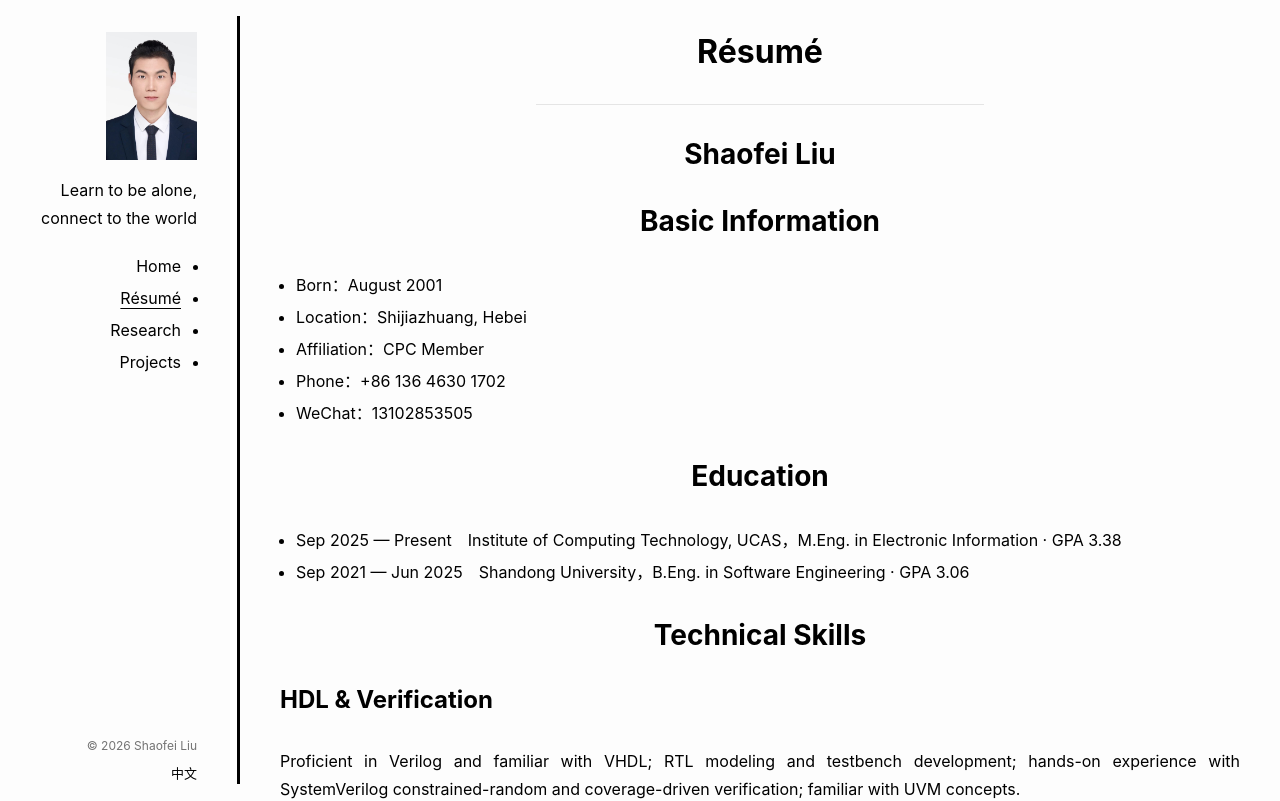
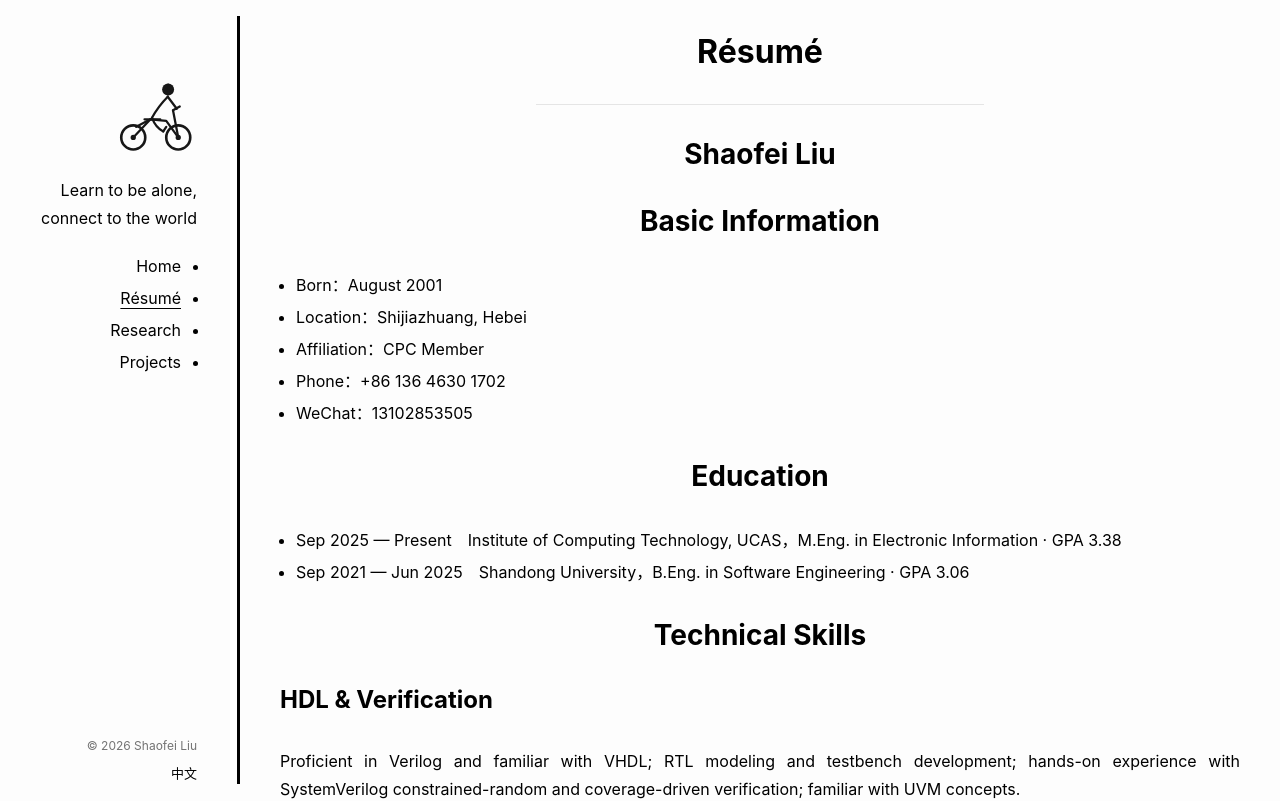
Before and after one commit to jijihuanhuan/shaofei-liu-portfolio, a Next.js app: page /en/resume in a window 1280 px wide. Shown: the top 801 px of the page. Built offline with nearby package versions, Linux system fonts and the light colour scheme.

Commit message:
avatar: line-art motorcycle rider illustration

```diff
--- a/app/components/SiteShell.tsx
+++ b/app/components/SiteShell.tsx
@@ -74,7 +74,7 @@ export function SiteShell({
   const name = lang === "zh" ? "刘绍飞" : "Shaofei Liu";
   const slogan =
     lang === "zh" ? "学会独处，连接世界" : "Learn to be alone, connect to the world";
-  const avatar = `${process.env.NEXT_PUBLIC_BASE_PATH || ""}/portrait.jpg`;
+  const avatar = `${process.env.NEXT_PUBLIC_BASE_PATH || ""}/avatar.svg`;
 
   const linkFor = (key: PageKey) => ({
     key,
```
Also changed, not shown: public/avatar.svg (added).
